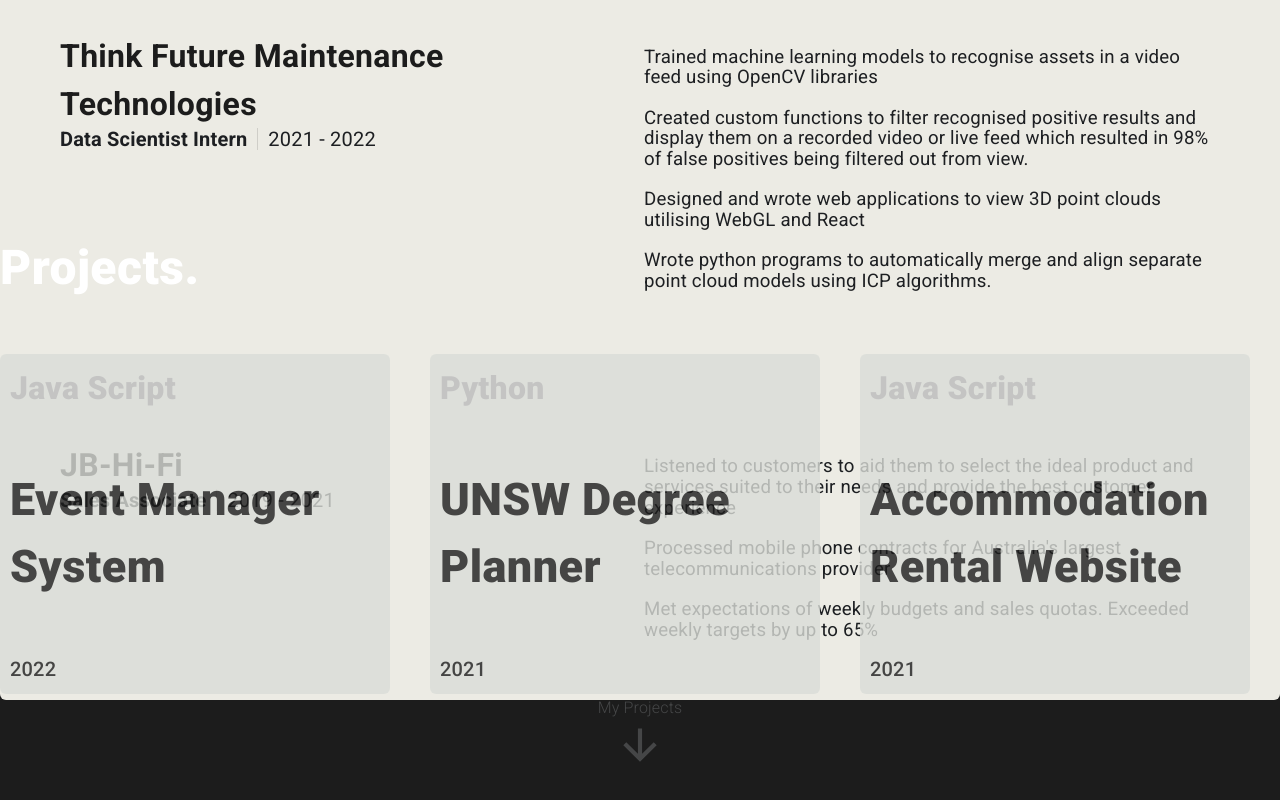
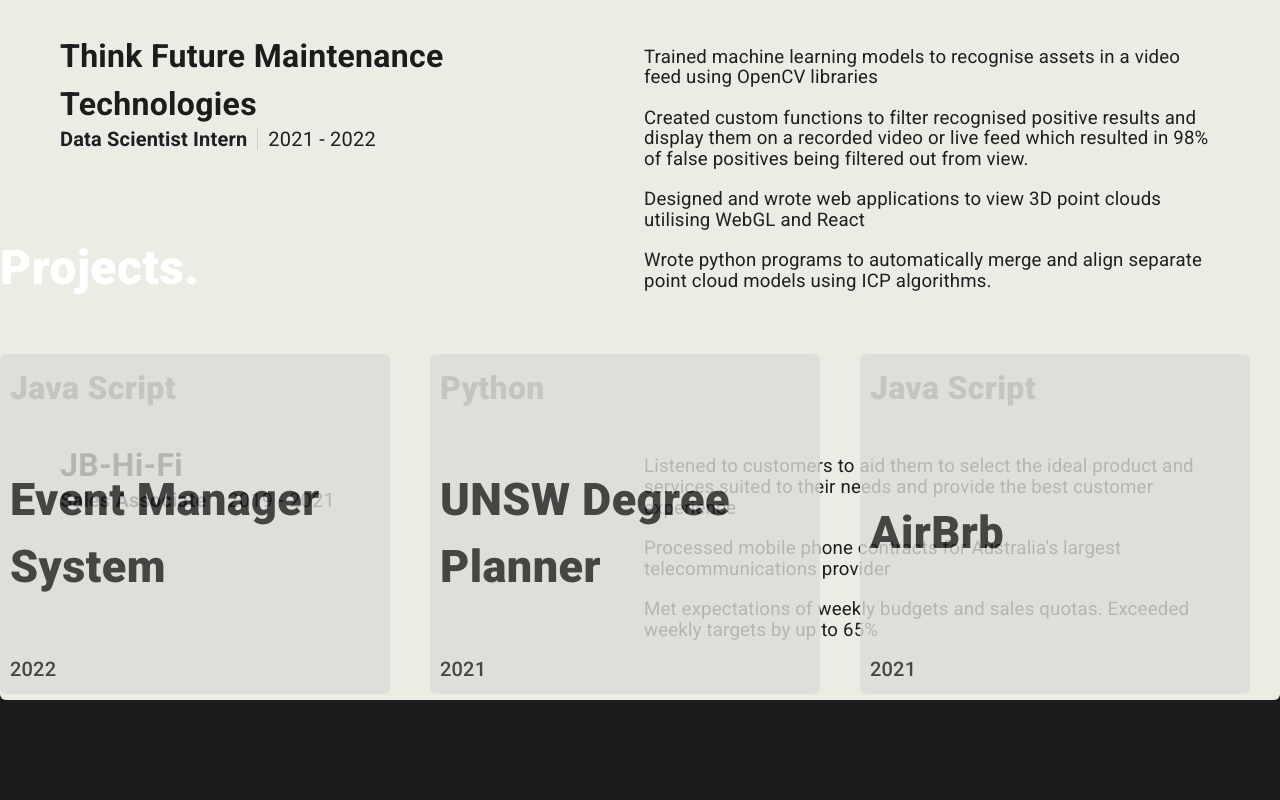
Before and after one commit to KennanWong/Portfolio, a React (Create React App) app in the folder website/: page / in a window 1280 px wide. Shown: the part 1428-2228 px from the top of the page. Built offline with nearby package versions, Linux system fonts and the light colour scheme; a web font is replaced by a local one.

Commit message:
Tweak Animations

```diff
--- a/website/src/App.js
+++ b/website/src/App.js
@@ -9,7 +9,8 @@ import { ThemeProvider, createTheme } from '@mui/material/styles';
 
 const PaneColumn = styled(Box) ({
   width: "100%",
-  maxWidth: '1500px'
+  maxWidth: '1500px',
+  scrollSnapType: 'y mandatory'
 })
 
 const theme = createTheme({
--- a/website/src/Components/Experience.js
+++ b/website/src/Components/Experience.js
@@ -92,7 +92,7 @@ export default function Experience({place, position, fromYear, toYear, summaryPo
             </Desktop>
             <Mobile>
                 <Box sx={{display: 'flex', flexDirection: 'column', gap: '10px', padding: '15px'}}>
-                    <Box>
+                    <Box sx ={{display: 'flex', flexDirection: 'column', gap: '20px'}}>
                         <Box sx={{display:'flex', width: '100%', justifyContent: 'flex-start'}}>
                             <Place onClick={() => {
                                 if (url.length != 0) {
--- a/website/src/Components/ProjectCarousel.js
+++ b/website/src/Components/ProjectCarousel.js
@@ -19,13 +19,12 @@ export default function ProjectCarousel() {
   return (
     <>
       <Swiper
-        slidesPerView={'1.1'}
+        slidesPerView={'1.2'}
         centeredSlides={true}
-        spaceBetween={10}
+        spaceBetween={20}
         pagination={{
           clickable: true,
         }}
-        effect={'coverflow'}
         modules={[Pagination]}
         className="mySwiper"
         style={{
--- a/website/src/Components/ProjectDesktop.js
+++ b/website/src/Components/ProjectDesktop.js
@@ -35,7 +35,7 @@ const Title = styled(Typography)({
     fontWeight: "900",
     color: "#1C1C1C",
     textAlign: 'left',
-    transition: 'font-size 0.2s ease-out    , line-height 0.3s ease-out',
+    transition: 'font-size 0.2s ease-in',
     width: "100%",
     lineHeight: '1.5'
 
@@ -67,7 +67,7 @@ export default function ProjectDesktop({language, title, description, year, url}
             </Typography>
             <Box sx={{width: '320px', height: '220px', display: 'flex', flexDirection: 'column', justifyContent: 'center', transition: 'all 100s ease-out', gap: '10px'}}>
                 <Title sx= {{
-                        fontSize: hovering ? '35px' : '45px',
+                        fontSize: hovering ? '38px' : '45px',
                     }}
                 >
                     {title}
--- a/website/src/Components/ProjectMobile.js
+++ b/website/src/Components/ProjectMobile.js
@@ -11,29 +11,38 @@ const ProjectBox = styled(Box)(({show}) => ({
     flexDirection: 'column',
     justifyContent: 'space-between',
     transition: 'all .3s ease-out',
-    width: show ? '99%': '90%',
-    height: show ? '55vh': '50vh',
+    // width: show ? '99%': '90%',
+    // height: show ? '55vh': '50vh',
+    width: '80vw',
+    height: '55vh',
     backgroundColor: show ? "#ECEBE4": '#DADDD8',
     opacity: show ? '1': '.6',
     borderRadius: show ? '8px':'6px',
     boxShadow: show ? 'rgb(218, 221, 216)' : 'none',
-    paddingBottom: '30px'
+    paddingBottom: '30px',
 }))
 
 const DescriptionBox = styled(Box)({
-    width: "100%",
+    width: "99%",
     height: "15vh",
 })
 
-const Title = styled(Typography)({
+const Title = styled(Typography)(({active}) => ({
     fontWeight: "900",
     color: "#1C1C1C",
     textAlign: 'left',
-    transition: 'font-size 0.3s ease-out, line-height 0.3s ease-out',
-    width: "100%",
-    lineHeight: '1.5'
-
-})
+    transition: 'font-size 0.4s ease-in-out, line-height 0.3s ease-out',
+    width: "99%",
+    lineHeight: '1.5',
+    // animation: active ? 'fadeIn .4s ease-in-out' : 'none',
+    // "@keyframes fadeIn": {
+    //     "0%": { opacity: "1" },
+    //     "25%": {opacity: "20%"},
+    //     "50%": { opacity: "20%" },
+    //     "75%": {opacity: "20%"},
+    //     "100%": { opacity: "1" },
+    // },
+}))
 
 const BottomBar = styled(Box)({
     display: 'flex',
@@ -56,6 +65,7 @@ export default function ProjectMobile({language, title, description, year, url,
                 <Title sx= {{
                         fontSize: active ? '35px' : '45px',
                     }}
+                    active={active}
                 >
                     {title}
                 </Title>
--- a/website/src/Data/ProjectDetails.js
+++ b/website/src/Data/ProjectDetails.js
@@ -15,8 +15,8 @@ export const ProjectDetails = [
     },
     {
         "language": "Java Script",
-        "title": "Accommodation Rental Website",
-        "description": "Frontend SPA in React JS to enable users to book accomadation similar to AirBnB",
+        "title": "AirBrb",
+        "description": "Frontend SPA in ReactJS to enable users to book accomadation similar to AirBnB",
         "year": "2021",
         'url': ''
     },
--- a/website/src/Panes/ExperiencePane2.js
+++ b/website/src/Panes/ExperiencePane2.js
@@ -39,9 +39,9 @@ const Experiences = styled('div')({
 
 export default function ExperiencePane2({scrollToDivStart}) {
   return (
-    <Box>
+    <Box >
       <Desktop>
-        <Box sx={{width:'100%', height: '100vh', display: 'flex', justifyContent: 'space-between', flexDirection: 'column'}}>
+        <Box sx={{width:'100%', height: '100vh', display: 'flex', justifyContent: 'space-between', flexDirection: 'column', scrollSnapAlign: 'start'}}>
           <Box sx={{display: 'flex', flexDirection: 'column', gap: '60px', paddingTop: '100px'}}>
             <AboutMe>
               I'm a software engineer looking to build robust solutions and intuitive interfaces to elevate user experiences.
@@ -52,9 +52,6 @@ export default function ExperiencePane2({scrollToDivStart}) {
               ))}
 
             </Experiences>
-          </Box>
-          <Box sx={{height: '60px', marginBottom: '5rem', display:'flex', flexDirection: 'column', justifyContent: 'flex-start'}}>
-              <BouncingButton scrollToDiv={scrollToDivStart} text={"My Projects"}/>
           </Box>
         </Box>
       </Desktop>
```
